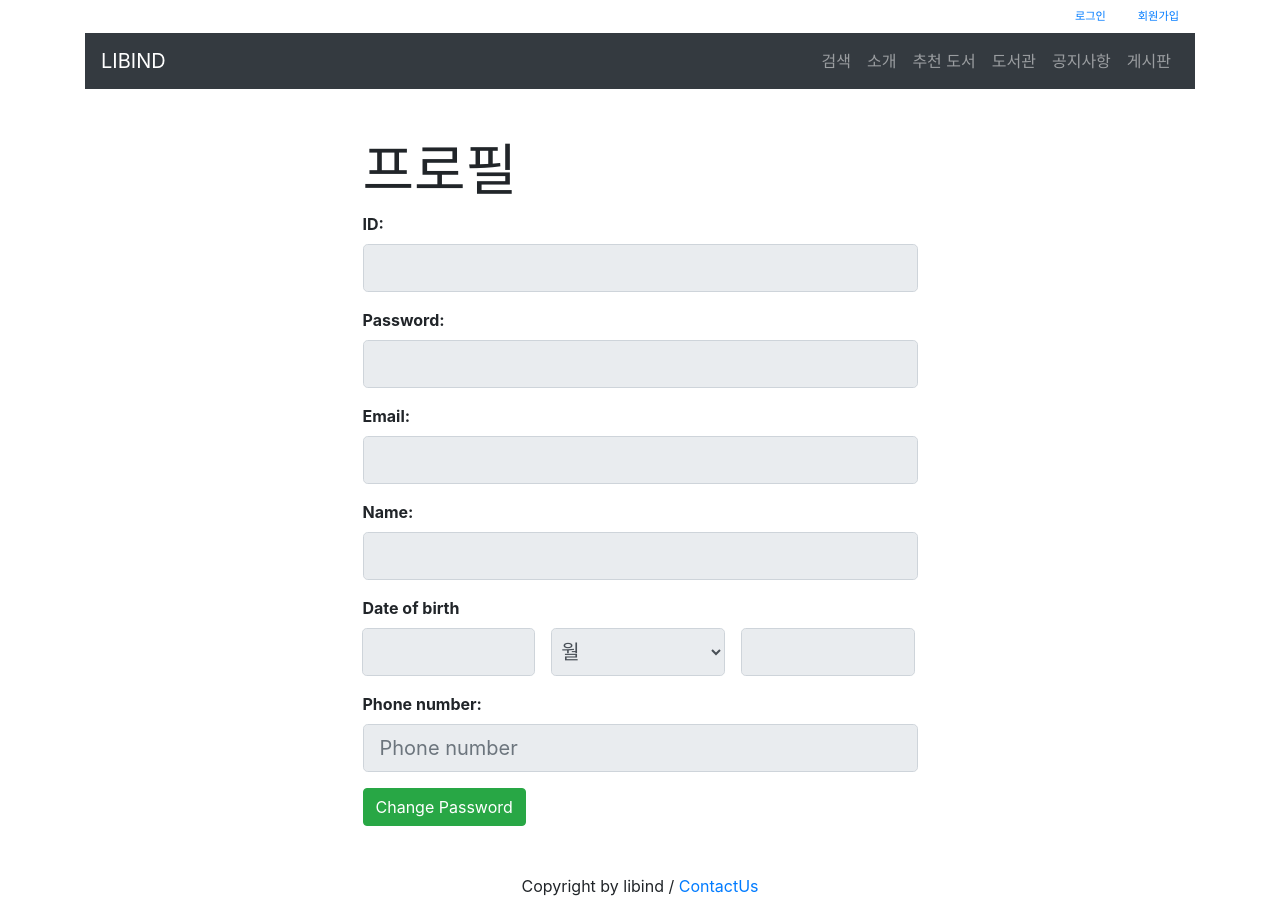
After one commit to padomay-dev/libind, a Django app: page /library_search/profil in a window 1280 px wide. The commit adds this page. Run offline with Django 3.2, Linux system fonts and the light colour scheme; some libraries are stand-ins or nearby versions.

```diff
--- a/library_search_prj/library_search_app/templates/base.html
+++ b/library_search_prj/library_search_app/templates/base.html
@@ -27,7 +27,7 @@
         <div class='container'>
             <ul class="nav justify-content-end">
                 {% if user.user_id%}
-                <li class="nav-item"> {{user.last_name}}님</li>
+                <li class="nav-item"> <a href="{% url 'profil' %}">{{user.last_name}}님</a></li>
                 <li class="nav-item">
                     <a class="nav-link" href="{% url 'logout' %}">로그아웃</a>
                 </li>
--- /dev/null
+++ b/library_search_prj/library_search_app/templates/password_change_done.html
@@ -0,0 +1,4 @@
+<script>
+    alert("회원정보 수정이 완료되었습니다.");
+    location.href = "{% url 'main' %}";
+</script>
--- /dev/null
+++ b/library_search_prj/library_search_app/templates/profil.html
@@ -0,0 +1,66 @@
+{% extends 'base.html' %}
+{% block title %}프로필{% endblock title %}
+
+{% block script %}
+{% endblock script %}
+
+{% block content %}
+<div class="container">
+    <form method="post" action="{% url 'user_register_result' %}" onsubmit="return checkField();"
+        class="w-50 my-5 mx-auto" id="user_register_form">{% csrf_token %}
+        <h1 class="display-4">프로필</h1>
+        <div class="form-group">
+            <label class="font-weight-bold" for="user_id">ID: </label>
+            <input type="text" name="user_id" id="user_id" class="form-control form-control-lg" value="{{profil.id}}"
+                readonly>
+        </div>
+        <div class="form-group">
+            <label class="font-weight-bold" for="password">Password:</label>
+            <input type="password" name="password" class="form-control form-control-lg" id="password"
+                value="{{profil.id}}" readonly>
+        </div>
+        <div class="form-group">
+            <label class="font-weight-bold" for="email">Email: </label>
+            <input type="email" name="email" class="form-control form-control-lg" id="email" value="{{profil.email}}"
+                readonly>
+        </div>
+        <div class="form-group">
+            <label for="last_name" class="font-weight-bold">Name: </label>
+            <input type="text" name="last_name" class="form-control form-control-lg" id="last_name"
+                value="{{profil.name}}" readonly>
+        </div>
+        <div class="form-group">
+            <label class="font-weight-bold" for="password">Date of birth</label>
+            <div class="form-row" id="date_of_birth">
+                <input class="form-control form-control-lg col ml-1 mr-2" type="text" name="birth_year" id="birth_year"
+                    value="{{profil.birth_year}}" readonly />
+                <select class='form-control form-control-lg col mx-2' name="birth_month" id="birth_month"
+                    value="{{profil.birth_month}}" readonly>
+                    <option value="default">월</option>
+                    <option value="1">1</option>
+                    <option value="2">2</option>
+                    <option value="3">3</option>
+                    <option value="4">4</option>
+                    <option value="5">5</option>
+                    <option value="6">6</option>
+                    <option value="7">7</option>
+                    <option value="8">8</option>
+                    <option value="9">9</option>
+                    <option value="10">10</option>
+                    <option value="11">11</option>
+                    <option value="12">12</option>
+                </select>
+                <input class="form-control form-control-lg col mx-2" type="text" name="birth_day" id="birth_day"
+                    value="{{profil.birth_year}}" readonly />
+            </div>
+        </div>
+        <div class="form-group">
+            <label class="font-weight-bold" for="phone_number">Phone number: </label>
+            <input type="text" name="phone_number" class="form-control form-control-lg" id="phone_number"
+                placeholder="Phone number" minlength="8" value="{{profil.birth_year}}" readonly>
+        </div>
+        <button type="button" class="btn btn-success" onclick="location.href='{% url 'password_change' %}'">Change
+            Password</button>
+    </form>
+</div>
+{% endblock content %}
--- a/library_search_prj/library_search_app/urls.py
+++ b/library_search_prj/library_search_app/urls.py
@@ -3,18 +3,20 @@ from django.contrib.auth import views as auth_views
 from library_search_app.views import *
 
 urlpatterns = [
-    path('', main, name='main'),
-    path('introduce/', introduce, name='introduce'),
-    path('login/', login, name='login'),
-    path('logout/', logout, name='logout'),
-    path('user_register/', user_register, name='user_register'),
-    path('user_register_idcheck/', user_register_idcheck,
-         name='user_register_idcheck'),
-    path('user_register_result/', user_register_result,
-         name='user_register_result'),
-    path('user_register_completed/', user_register_completed,
-         name='user_register_completed'),
-    path('error/', error, name='error'),
+     path('', main, name='main'),
+     path('introduce/', introduce, name='introduce'),
+     path('login/', login, name='login'),
+     path('logout/', logout, name='logout'),
+     path('user_register/', user_register, name='user_register'),
+     path('user_register_idcheck/', user_register_idcheck,
+          name='user_register_idcheck'),
+     path('user_register_result/', user_register_result,
+          name='user_register_result'),
+     path('user_register_done/', user_register_done,name='user_register_done'),
+     path('profil', profil, name='profil'),
+	path('password_change/', auth_views.PasswordChangeView.as_view(template_name='password_change.html'), name='password_change'),
+	path('password_change_done/', auth_views.PasswordChangeDoneView.as_view(template_name='password_change_done.html'), name='password_change_done'),
+     path('error/', error, name='error'),
     # path('password_change/', auth_views.PasswordChangeView.as_view(template_name='password_change.html'), name='password_change'),
     # path('password_change_completed/', auth_views.PasswordChangeDoneView.as_view(template_name='password_change_done.html'), name='password_change_done'),
     # path('user_register/', user_register_page, name='register'),
--- a/library_search_prj/library_search_app/views.py
+++ b/library_search_prj/library_search_app/views.py
@@ -18,10 +18,46 @@ def main(request):
 def introduce(request):
     return render(request, 'introduce.html')
 
+def login(request):
+    if request.method == "POST":
+        user_id = request.POST["user_id"]
+        password = request.POST["password"]
+        user = auth.authenticate(request, user_id=user_id, password = password)
+
+        if user is not None:
+            auth.login(request, user)
+            return redirect('main')
+        else:
+            args = {}
+            args.update({"msg": "가입하지 않은 아이디이거나, 잘못된 비밀번호입니다."})
+            print(args["msg"])
+            return render(request, 'login.html', args)
+    return render(request, 'login.html')
+
+def password_change_check(reuqest):
+    if reuqest.method == "POST":
+        user_id = reuqest.POST['user_id']
+    else:
+        user_id = ''
+
+    try:
+        user = User.objects.get(user_id=user_id)
+    except:
+        user = None
+    if user is None:
+        overlap = "pass"
+    else:
+        overlap = "fail"
+    context = {'overlap': overlap}
+
+    return JsonResponse(context)
+
+def logout(request):
+    auth.logout(request)
+    return redirect('main')
 
 def user_register(request):
     return render(request, 'user_register.html')
-
 
 def user_register_idcheck(reuqest):
     if reuqest.method == "POST":
@@ -65,7 +101,7 @@ def user_register_result(request):
                 user_id, password, last_name, email, phone, date_of_birth
             )
 
-            redirection_page = '/library_search/user_register_completed/'
+            redirection_page = '/library_search/user_register_done/'
         else:
             redirection_page = '/library_search/error/'
     except:
@@ -73,24 +109,11 @@ def user_register_result(request):
 
     return redirect(redirection_page)
 
+def user_register_done(request):
+    return render(request,  'user_register_done.html')
 
-def user_register_completed(request):
-    return render(request,  'user_register_completed.html')
+def profil(request):
+    return render(request, 'profil.html')
 
-def login(request):
-    if request.method == "POST":
-        user_id = request.POST["user_id"]
-        password = request.POST["password"]
-        user = auth.authenticate(request, user_id=user_id, password = password)
-
-        if user is not None:
-            auth.login(request, user)
-            return redirect('main')
-        else:
-            return redirect('error')
-    return render(request, 'login.html')
-def logout(request):
-    auth.logout(request)
-    return redirect('main')
 def error(request):
     return render(request, 'error.html')
```
Also changed, not shown: library_search_prj/library_search_app/static/library_search_app/assets/js/login.js (deleted, +0 -20 lines), library_search_prj/library_search_app/templates/login.html (+9 -11 lines), library_search_prj/library_search_app/templates/password_change.html (added, +33 -0 lines), library_search_prj/library_search_app/templates/user_register_done.html (renamed from library_search_prj/library_search_app/templates/user_register_completed.html).
